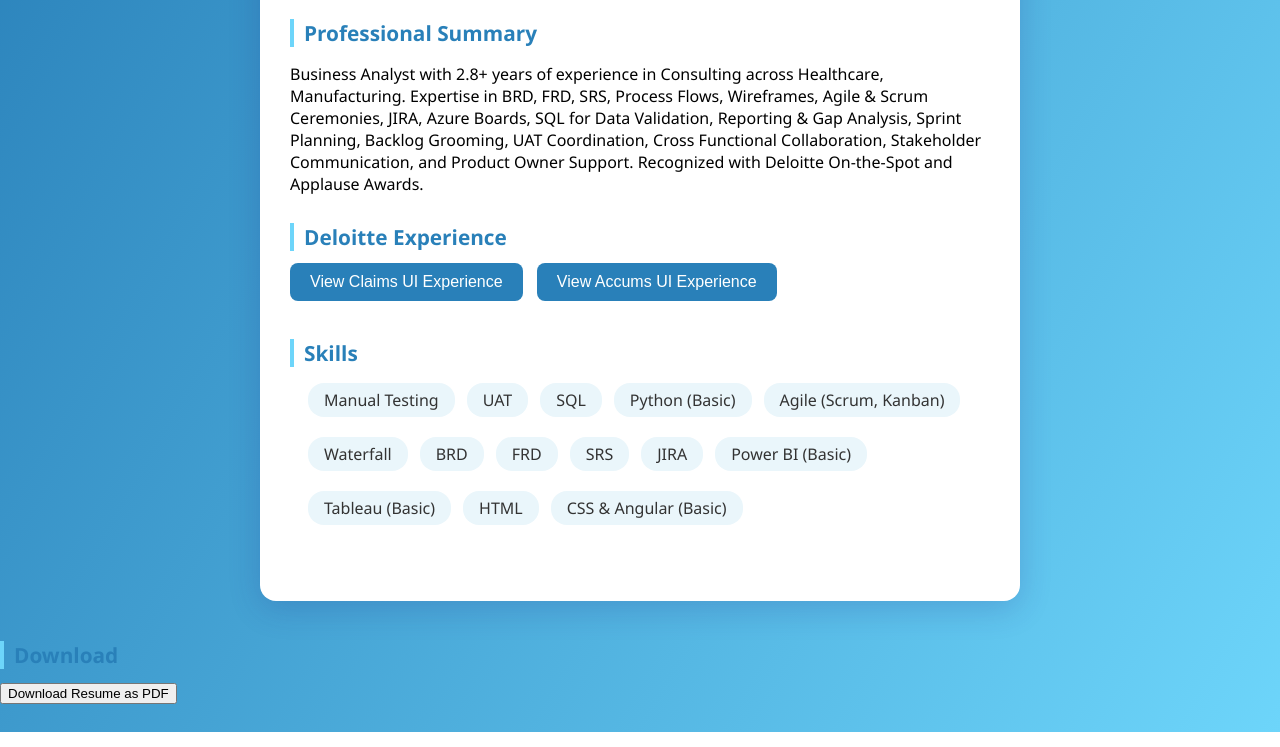
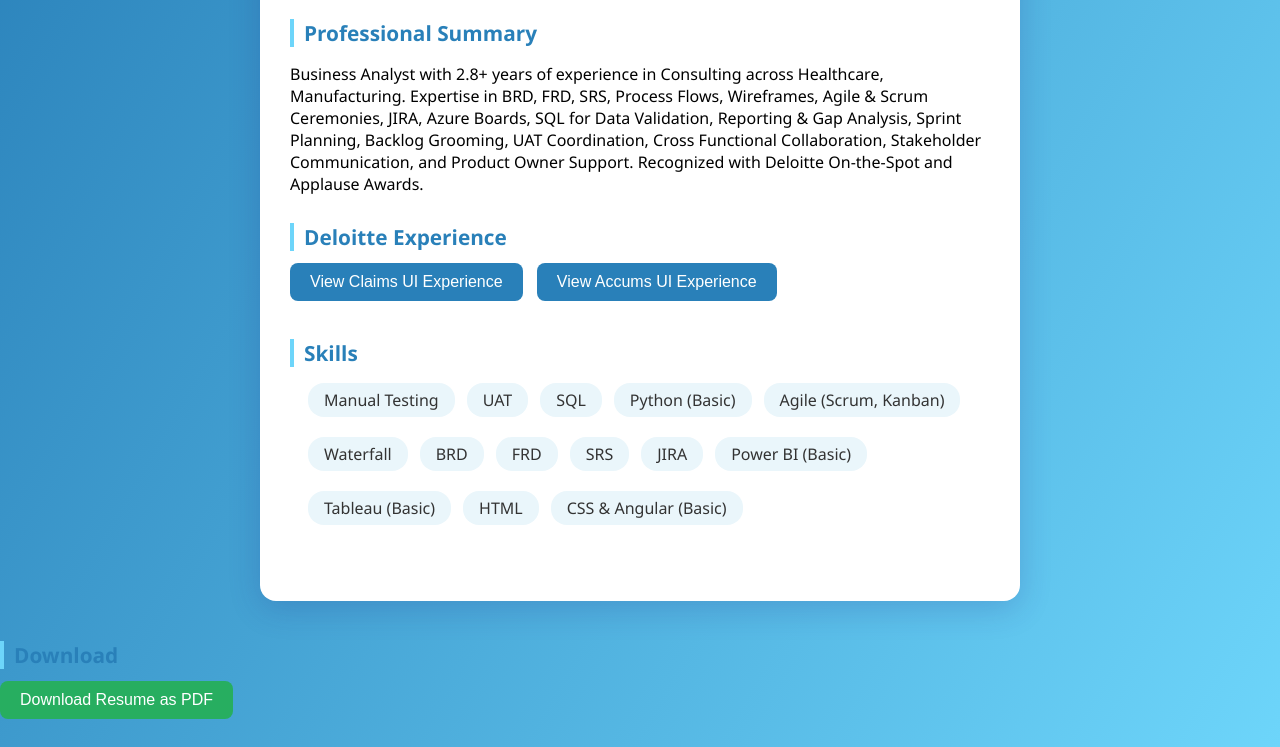
Before and after one commit to aaravsingh09/akashprofile, a plain HTML site: page index.html in a window 1280 px wide. Shown: the part 229-976 px from the top of the page. Drawn offline with Linux system fonts and the light colour scheme.

Commit message:
Update index.css

```diff
--- a/index.css
+++ b/index.css
@@ -146,3 +146,16 @@ body {
         padding: 18px 6px;
     }
 }
+#downloadBtn {
+    background: #27ae60;
+    color: #fff;
+    border: none;
+    padding: 10px 20px;
+    border-radius: 8px;
+    font-size: 1em;
+    cursor: pointer;
+    transition: background 0.2s;
+}
+#downloadBtn:hover {
+    background: #1e8449;
+}
```
